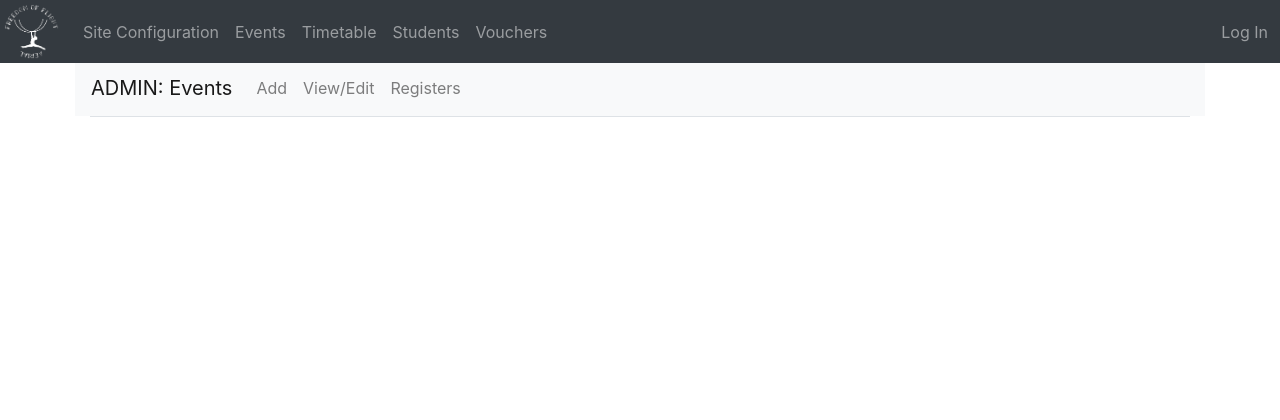
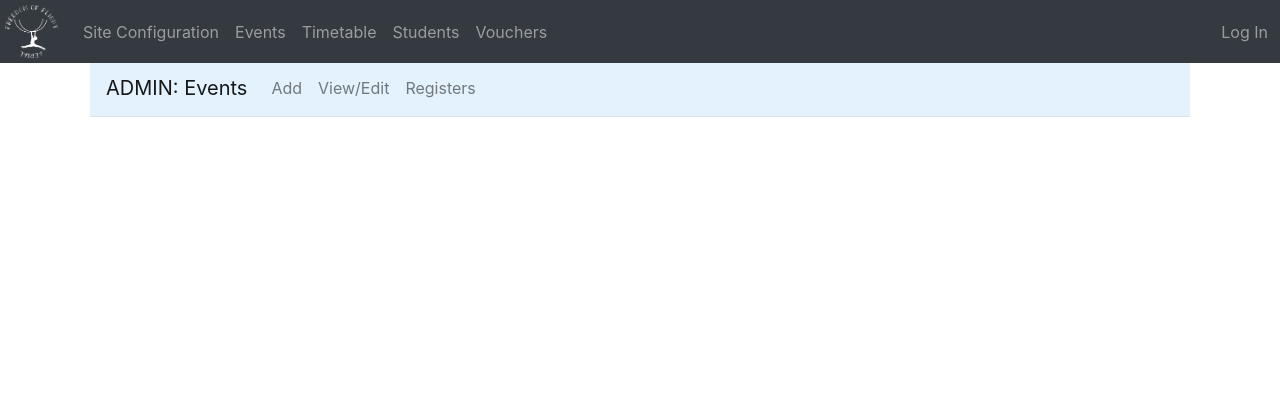
Before and after one commit to rebkwok/freedom_of_flight, a Django app: template templates/studioadmin/events.html in a window 1280 px wide. Shown: the top 420 px of the page. Run offline with Django 3.2, Linux system fonts and the light colour scheme; the template is opened without the code that fills it, so the values that code supplies are empty; parts of the project's set-up code (start-up, migrations or seed data) failed here and were passed over; some libraries are stand-ins or nearby versions.

Commit message:
studioadmin sub-nav styling

```diff
--- a/static/css/custom-v1.1.css
+++ b/static/css/custom-v1.1.css
@@ -26,6 +26,10 @@ body {
 
 body > .container {
   padding: 60px 5px 0;
+}
+
+#navbarSubNav > ul > li.nav-item.active > a {
+  color: blue;
 }
 
 .footer > .container {
--- a/templates/studioadmin/includes/events_subnav.html
+++ b/templates/studioadmin/includes/events_subnav.html
@@ -1,9 +1,10 @@
-<nav class="navbar navbar-expand-lg navbar-light bg-light">
+<div class="container">
+<nav class="navbar navbar-expand-lg navbar-light" style="background-color: #e3f2fd;">
   <a class="navbar-brand" href="#">ADMIN: Events</a>
   <button class="navbar-toggler" type="button" data-toggle="collapse" data-target="#navbarNav" aria-controls="navbarNav" aria-expanded="false" aria-label="Toggle navigation">
     <span class="navbar-toggler-icon"></span>
   </button>
-  <div class="collapse navbar-collapse" id="navbarNav">
+  <div class="collapse navbar-collapse" id="navbarSubNav">
     <ul class="navbar-nav">
       <li class="nav-item">
           <a class="nav-link" href="#">Add</a>
@@ -17,3 +18,4 @@
     </ul>
   </div>
 </nav>
+</div>
```
